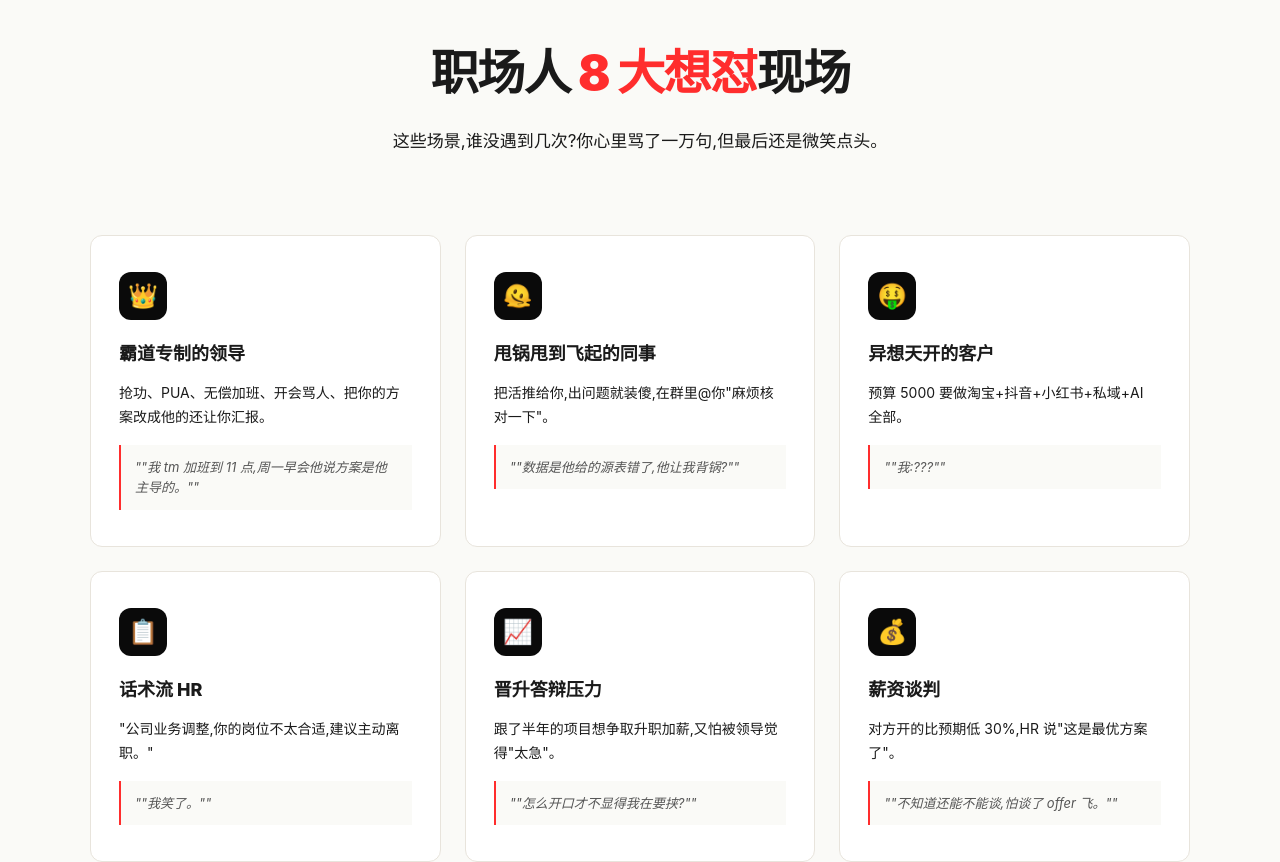
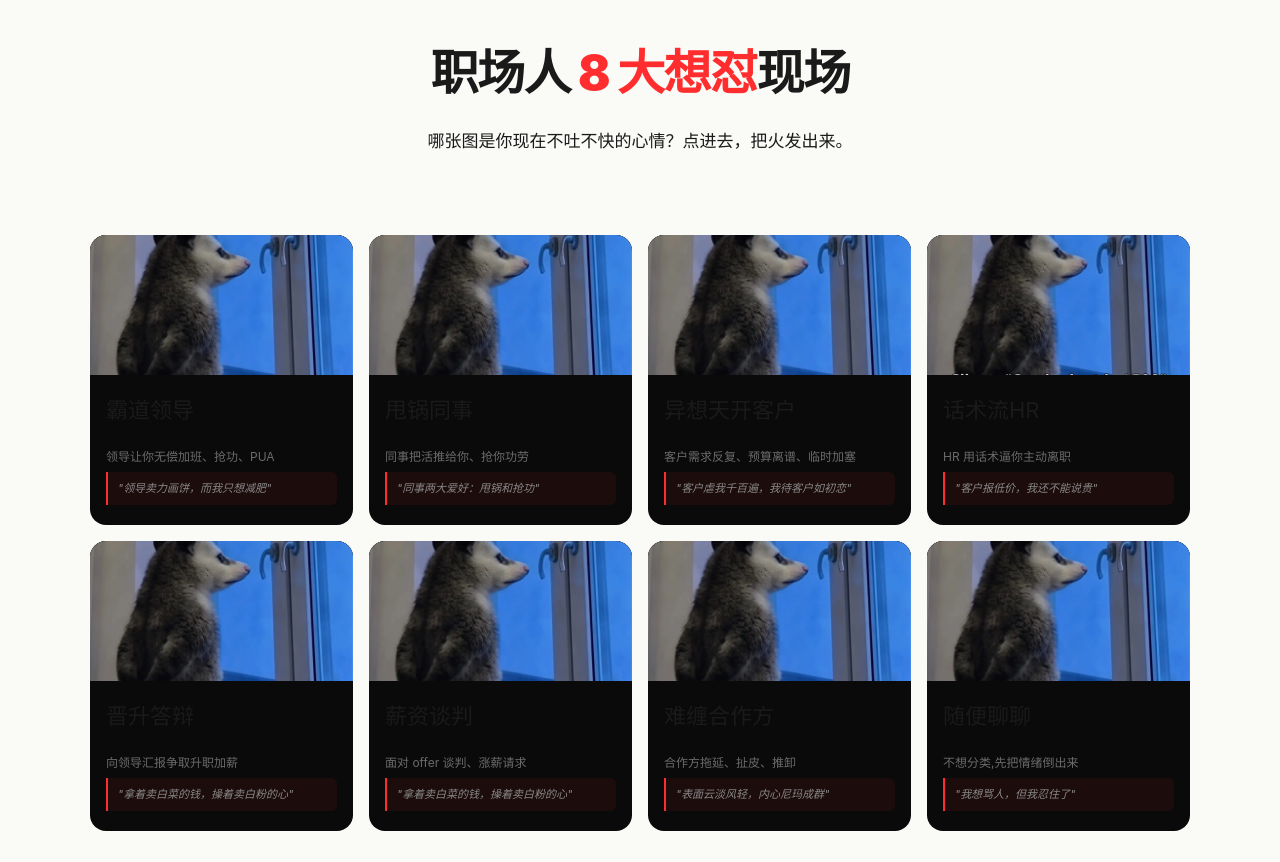
Before and after one commit to Lightman-cn/hardhua, a Next.js app: page / in a window 1280 px wide. Shown: the part 1900-2762 px from the top of the page. Built offline with nearby package versions, Linux system fonts and the light colour scheme.

Commit message:
feat: 8场景配梗图，案例改为左右对照布局

```diff
--- a/app/globals.css
+++ b/app/globals.css
@@ -266,28 +266,64 @@ textarea {
 .pain-head p { color: var(--soft-muted); font-size: 17px; }
 
 .cards {
-  display: grid; grid-template-columns: repeat(3, 1fr);
-  gap: 24px; max-width: 1100px; margin: 0 auto;
+  display: grid;
+  grid-template-columns: repeat(4, 1fr);
+  gap: 16px; max-width: 1100px; margin: 0 auto;
 }
 .card {
-  padding: 36px 28px; background: white;
-  border: 1px solid var(--soft-line); border-radius: 12px;
-  transition: all 0.3s;
+  display: flex;
+  flex-direction: column;
+  background: var(--hard-bg);
+  border-radius: 16px;
+  overflow: hidden;
+  transition: all 0.28s var(--ease-out);
+  cursor: pointer;
 }
-.card:hover { transform: translateY(-4px); box-shadow: 0 20px 50px -20px rgba(0,0,0,0.12); }
+.card:hover {
+  transform: translateY(-6px);
+  box-shadow: 0 20px 50px -20px rgba(0,0,0,0.18);
+}
+.card:hover .card-meme img {
+  transform: scale(1.08);
+}
+.card-meme {
+  height: 140px;
+  overflow: hidden;
+  background: #111;
+}
+.card-meme img {
+  width: 100%;
+  height: 100%;
+  object-fit: cover;
+  transition: transform 0.4s var(--ease-out);
+}
+.card-body {
+  padding: 18px 16px 20px;
+  flex: 1;
+  display: flex;
+  flex-direction: column;
+  gap: 6px;
+}
 .card-icon {
-  width: 48px; height: 48px;
-  background: var(--hard-bg); color: var(--hard-accent);
-  border-radius: 12px;
-  display: flex; align-items: center; justify-content: center;
-  font-size: 24px; margin-bottom: 20px;
+  font-size: 22px;
+  margin-bottom: 4px;
 }
-.card h4 { font-size: 18px; font-weight: 800; margin-bottom: 12px; }
-.card p { font-size: 14px; color: var(--soft-muted); line-height: 1.7; }
+.card h4 {
+  font-size: 15px; font-weight: 800;
+  color: var(--hard-fg);
+  margin-bottom: 4px;
+}
+.card p {
+  font-size: 12px; color: var(--hard-muted); line-height: 1.5;
+}
 .card .example {
-  margin-top: 16px; padding: 12px 14px;
-  background: #fafaf7; border-left: 2px solid var(--hard-accent);
-  font-size: 13px; font-style: italic; color: #555;
+  margin-top: auto;
+  padding: 8px 10px;
+  background: rgba(255,45,45,0.08);
+  border-left: 2px solid var(--hard-accent);
+  font-size: 11px; font-style: italic; color: #888;
+  border-radius: 0 6px 6px 0;
+  line-height: 1.5;
 }
 
 /* ============ HOW IT WORKS ============ */
@@ -319,37 +355,60 @@ textarea {
 
 /* ============ TESTIMONIALS / CASES ============ */
 .cases {
-  padding: 120px 6vw;
-  background: var(--soft-bg);
+  padding: 100px 6vw;
+  background: var(--hard-bg);
 }
-.cases-head { text-align: center; margin-bottom: 60px; }
+.cases-head { text-align: center; margin-bottom: 56px; }
 .cases-head h2 {
-  font-size: clamp(32px, 4vw, 48px);
-  font-weight: 900; letter-spacing: -1.5px; margin-bottom: 16px;
+  font-size: clamp(28px, 3.5vw, 44px);
+  font-weight: 900; letter-spacing: -1.5px; margin-bottom: 12px;
+  color: var(--hard-fg);
 }
-.case-grid {
-  display: grid; grid-template-columns: repeat(3, 1fr);
-  gap: 24px; max-width: 1100px; margin: 0 auto;
+.cases-head p { color: var(--hard-muted); font-size: 16px; }
+
+.case-row {
+  max-width: 960px;
+  margin: 0 auto 32px;
+  display: grid;
+  grid-template-columns: 1fr 60px 1fr;
+  gap: 0;
+  align-items: stretch;
 }
-.case {
-  background: white; border: 1px solid var(--soft-line);
-  border-radius: 12px; padding: 32px;
-  display: grid; grid-template-columns: 1fr auto 1fr; gap: 20px;
-  align-items: center;
+.case-hard, .case-soft {
+  padding: 28px 24px;
+  font-size: 15px; line-height: 1.8;
+  border-radius: 16px;
 }
-.case-hard, .case-soft { font-size: 15px; line-height: 1.7; }
 .case-hard {
-  background: var(--hard-bg); color: var(--hard-fg);
-  padding: 20px; border-radius: 8px;
-  font-style: italic;
+  background: #1a1a1a; color: #f0f0f0;
+  border-radius: 16px 0 0 16px;
+  border-right: 1px dashed #333;
+}
+.case-hard-label, .case-soft-label {
+  font-size: 10px; font-weight: 700; letter-spacing: 2px;
+  text-transform: uppercase; margin-bottom: 12px;
+  opacity: 0.5;
+}
+.case-hard-label { color: var(--hard-accent); }
+.case-soft-label { color: var(--soft-accent); }
+.case-arrow-col {
+  display: flex; align-items: center; justify-content: center;
+  font-size: 28px; color: #444;
 }
 .case-soft {
-  background: #f0f7f3; color: var(--soft-fg);
-  padding: 20px; border-radius: 8px;
-  border-left: 3px solid var(--soft-accent);
+  background: var(--soft-bg); color: var(--soft-fg);
+  border-radius: 0 16px 16px 0;
+  border-left: 1px dashed var(--soft-line);
 }
-.arrow { font-size: 24px; color: var(--soft-muted); }
-.case-meta { font-size: 12px; color: var(--soft-muted); margin-top: 10px; }
+.case-meta {
+  font-size: 11px; color: var(--hard-muted); margin-top: 14px;
+  padding-top: 10px; border-top: 1px dashed #333;
+}
+.case-tag {
+  display: inline-block; margin-top: 10px; padding: 3px 10px;
+  background: var(--hard-accent); color: white;
+  border-radius: 999px; font-size: 11px; font-weight: 600;
+}
 
 /* ============ MEME SPOTLIGHT (横向焦点视图，独立一行) ============ */
 .meme-spotlight {
--- a/app/page.tsx
+++ b/app/page.tsx
@@ -4,14 +4,14 @@ import { useState, useRef, useEffect } from 'react'
 import './animations.css'
 
 const SCENES = [
-  { id: 'boss', label: '霸道领导', hint: '领导让你无偿加班、抢功、PUA' },
-  { id: 'colleague', label: '甩锅同事', hint: '同事把活推给你、抢你功劳' },
-  { id: 'client', label: '异想天开客户', hint: '客户需求反复、预算离谱、临时加塞' },
-  { id: 'hr', label: 'HR 谈辞退', hint: 'HR 用话术逼你主动离职' },
-  { id: 'promotion', label: '晋升答辩', hint: '向领导汇报争取升职加薪' },
-  { id: 'salary', label: '谈薪水', hint: '面对 offer 谈判、涨薪请求' },
-  { id: 'partner', label: '难缠合作方', hint: '合作方拖延、扯皮、推卸' },
-  { id: 'general', label: '随便聊聊', hint: '不想分类,先把情绪倒出来' }
+  { id: 'boss', label: '霸道领导', hint: '领导让你无偿加班、抢功、PUA', memeIdx: 0 },
+  { id: 'colleague', label: '甩锅同事', hint: '同事把活推给你、抢你功劳', memeIdx: 4 },
+  { id: 'client', label: '异想天开客户', hint: '客户需求反复、预算离谱、临时加塞', memeIdx: 6 },
+  { id: 'hr', label: '话术流HR', hint: 'HR 用话术逼你主动离职', memeIdx: 7 },
+  { id: 'promotion', label: '晋升答辩', hint: '向领导汇报争取升职加薪', memeIdx: 3 },
+  { id: 'salary', label: '薪资谈判', hint: '面对 offer 谈判、涨薪请求', memeIdx: 3 },
+  { id: 'partner', label: '难缠合作方', hint: '合作方拖延、扯皮、推卸', memeIdx: 2 },
+  { id: 'general', label: '随便聊聊', hint: '不想分类,先把情绪倒出来', memeIdx: 5 },
 ]
 
 const MEMES = [
@@ -368,22 +368,38 @@ export default function Home() {
       <section className="pain scroll-reveal" id="scenes">
         <div className="pain-head scroll-reveal">
           <h2>职场人<span className="red"> 8 大想怼</span>现场</h2>
-          <p>这些场景,谁没遇到几次?你心里骂了一万句,但最后还是微笑点头。</p>
+          <p>哪张图是你现在不吐不快的心情？点进去，把火发出来。</p>
         </div>
         <div className="cards">
-          {[
-            { icon: '👑', title: '霸道专制的领导', body: '抢功、PUA、无偿加班、开会骂人、把你的方案改成他的还让你汇报。', ex: '"我 tm 加班到 11 点,周一早会他说方案是他主导的。"' },
-            { icon: '🫠', title: '甩锅甩到飞起的同事', body: '把活推给你,出问题就装傻,在群里@你"麻烦核对一下"。', ex: '"数据是他给的源表错了,他让我背锅?"' },
-            { icon: '🤑', title: '异想天开的客户', body: '预算 5000 要做淘宝+抖音+小红书+私域+AI 全部。', ex: '"我:???"' },
-            { icon: '📋', title: '话术流 HR', body: '"公司业务调整,你的岗位不太合适,建议主动离职。"', ex: '"我笑了。"' },
-            { icon: '📈', title: '晋升答辩压力', body: '跟了半年的项目想争取升职加薪,又怕被领导觉得"太急"。', ex: '"怎么开口才不显得我在要挟?"' },
-            { icon: '💰', title: '薪资谈判', body: '对方开的比预期低 30%,HR 说"这是最优方案了"。', ex: '"不知道还能不能谈,怕谈了 offer 飞。"' },
-          ].map((card, i) => (
-            <div key={i} className={`card scroll-reveal delay-${(i % 3) + 1}`}>
-              <div className="card-icon">{card.icon}</div>
-              <h4>{card.title}</h4>
-              <p>{card.body}</p>
-              <div className="example">"{card.ex}"</div>
+          {SCENES.map((s, i) => (
+            <div
+              key={s.id}
+              className={`card scroll-reveal delay-${(i % 4) + 1}`}
+              onClick={() => {
+                setScene(s.id)
+                const ex: Record<string, string> = {
+                  boss: '我 tm 加班到 11 点,周一早会他当着全组说"上周那个方案是 XX 主导的,我只是给点建议"。要点脸吗?',
+                  colleague: '数据出问题明明是他给的源表错了,他在群里@我说"麻烦 XX 把数据再核对一下哈",意思让我背锅?',
+                  client: '预算 5000 要做个淘宝+抖音+小红书三端 App,还要 AI 推荐,还要私域运营全包。我:???',
+                  hr: 'HR 说"公司近期业务调整,你的岗位不太合适,建议你主动提离职,这样对大家都体面",我笑了。',
+                  promotion: '我跟了半年的项目上线了,想跟领导聊聊升职加薪,但又怕他觉得我"太急"。',
+                  salary: '对方开的薪资比预期低 30%,HR 说"这是我们能给到的最优方案了",我不知道怎么谈。',
+                  partner: '合作方拖了 3 个月没付尾款,微信上问就是"在走流程",我 tm 已经在朋友圈看到他们团建了。',
+                  general: ''
+                }
+                setHardText(ex[s.id] || ''); setSoftText(''); setRating(0); setRated(false)
+                document.getElementById('demo')?.scrollIntoView({ behavior: 'smooth' })
+              }}
+            >
+              <div className="card-meme">
+                <img src={MEMES[s.memeIdx].src} alt={s.hint} loading="lazy" />
+              </div>
+              <div className="card-body">
+                <div className="card-icon">{s.label.split(' ')[0]}</div>
+                <h4>{s.label.split(' ').slice(1).join(' ')}</h4>
+                <p>{s.hint}</p>
+                <div className="example">"{MEMES[s.memeIdx].hint}"</div>
+              </div>
             </div>
           ))}
         </div>
@@ -415,21 +431,23 @@ export default function Home() {
       {/* CASES */}
       <section className="cases scroll-reveal" id="cases">
         <div className="cases-head scroll-reveal">
-          <h2>看看<span style={{color: 'var(--hard-accent)'}}>硬话</span>怎么变<span style={{color: 'var(--soft-accent)'}}>软话</span></h2>
-          <p>真实场景示例,左侧是你心里想的,右侧是 AI 给你的。</p>
+          <h2>看看<span style={{color: 'var(--soft-accent)'}}>硬话</span>怎么变<span style={{color: 'var(--hard-accent)'}}>软话</span></h2>
+          <p>真实场景示例，左边是你心里想的，右边是 AI 给你的。</p>
         </div>
-        <div className="case-grid">
-          {CASES.map((c, i) => (
-            <div key={i} className={`case scroll-reveal delay-${i + 1}`}>
-              <div className="case-hard">{c.hard}</div>
-              <div className="arrow">→</div>
-              <div>
-                <div className="case-soft">{c.soft}</div>
-                <div className="case-meta">{c.scene} · {c.meta}</div>
-              </div>
+        {CASES.map((c, i) => (
+          <div key={i} className={`case-row scroll-reveal delay-${i + 1}`}>
+            <div className="case-hard">
+              <div className="case-hard-label">硬话 · 你想说的</div>
+              <div>{c.hard}</div>
             </div>
-          ))}
-        </div>
+            <div className="case-arrow-col">→</div>
+            <div className="case-soft">
+              <div className="case-soft-label">软话 · AI 替你说的</div>
+              <div>{c.soft}</div>
+              <div className="case-tag">{c.meta}</div>
+            </div>
+          </div>
+        ))}
       </section>
 
       {/* 梗图横向焦点视图 - 独立一行 */}
```
